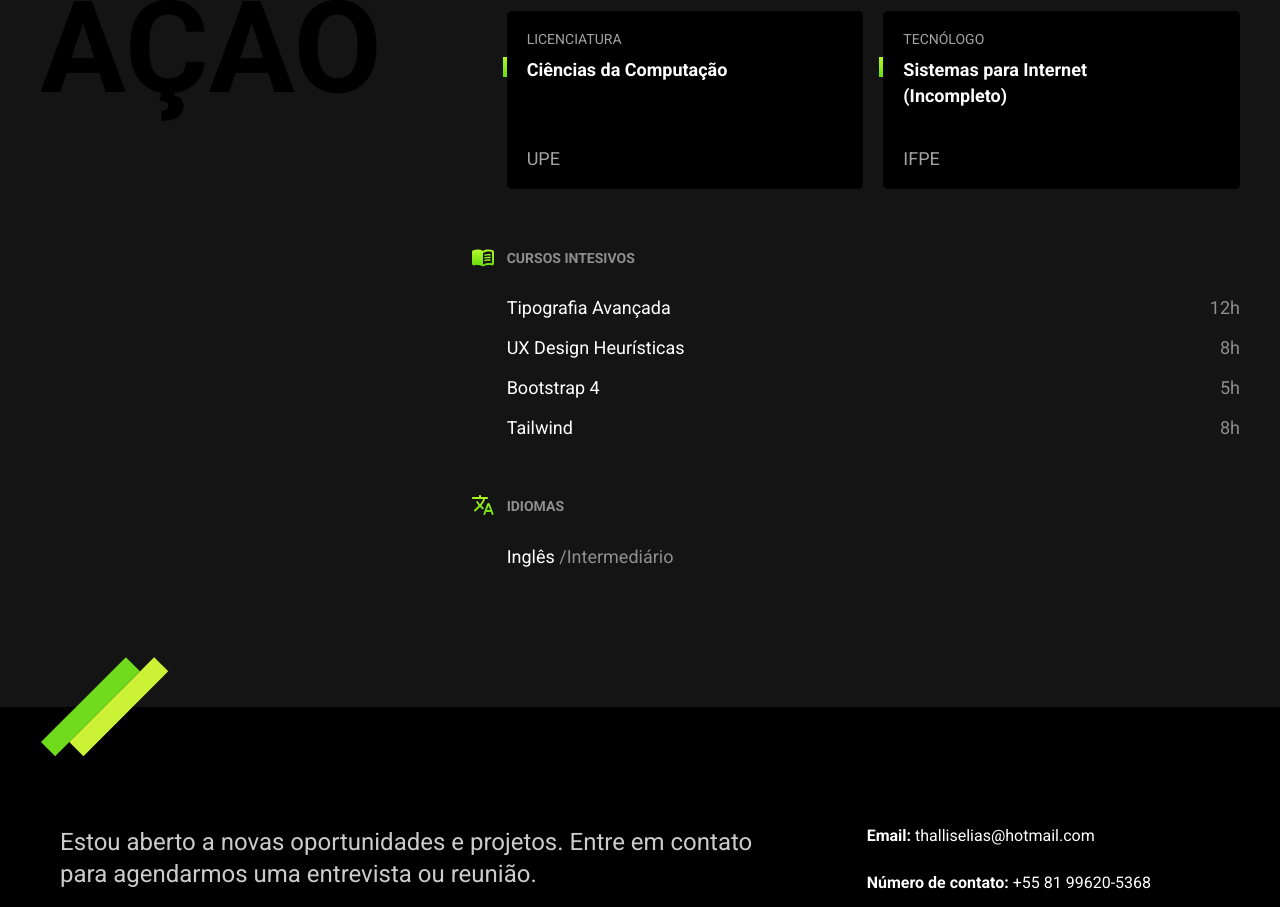
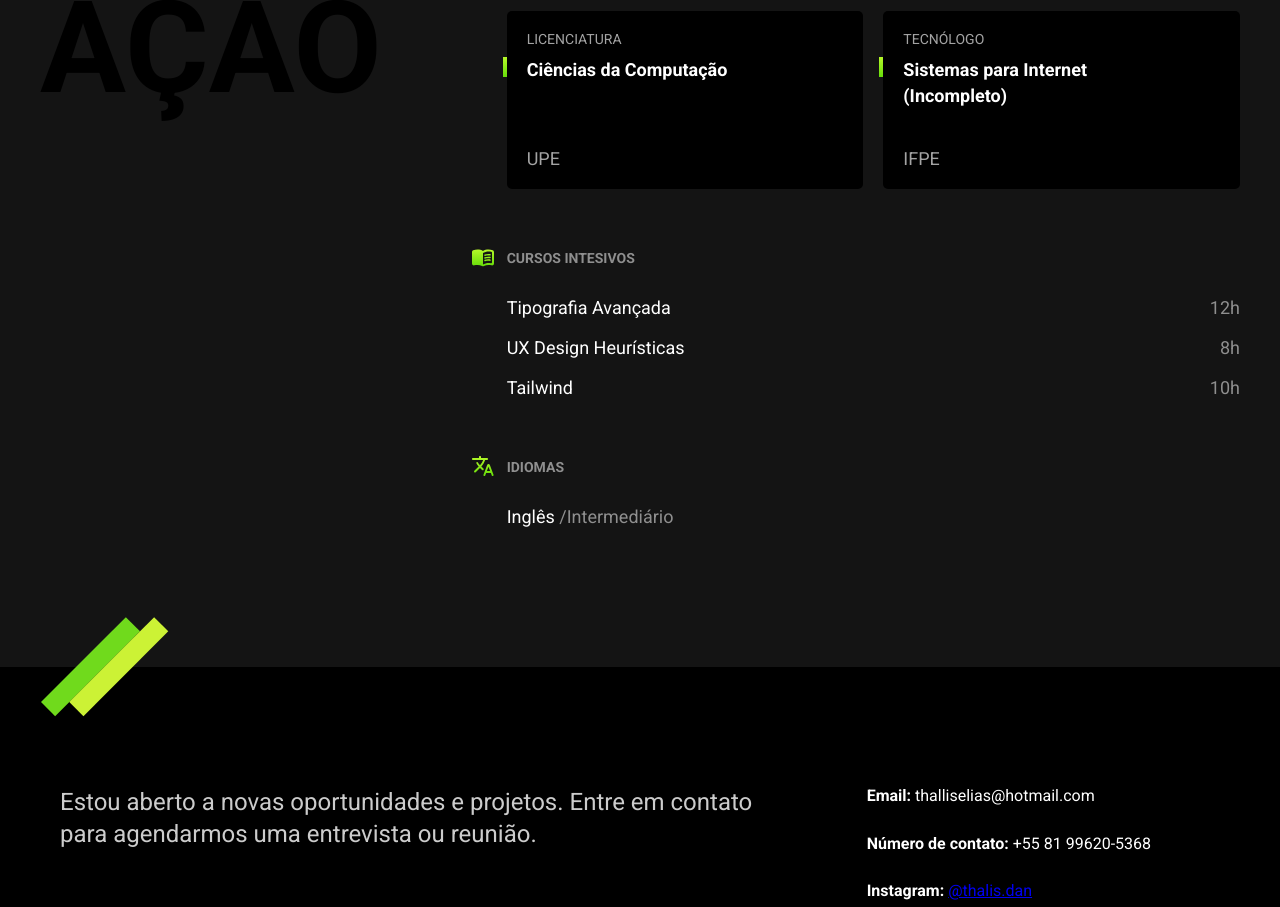
Before and after one commit to ThalisElias/ThalisElias.github.io, a plain HTML site: page index.html in a window 1280 px wide. Shown: the part 1650-2557 px from the top of the page. Drawn offline with Linux system fonts and the light colour scheme.

Commit message:
cursos intesivos

```diff
--- a/index.html
+++ b/index.html
@@ -105,8 +105,7 @@
             <ul>
               <li>Tipografia Avançada <span>12h</span></li>
               <li>UX Design Heurísticas <span>8h</span></li>
-              <li>Bootstrap 4 <span>5h</span></li>
-              <li>Tailwind <span>8h</span></li>
+              <li>Tailwind <span>10h</span></li>
             </ul>
           </div>
 
```
